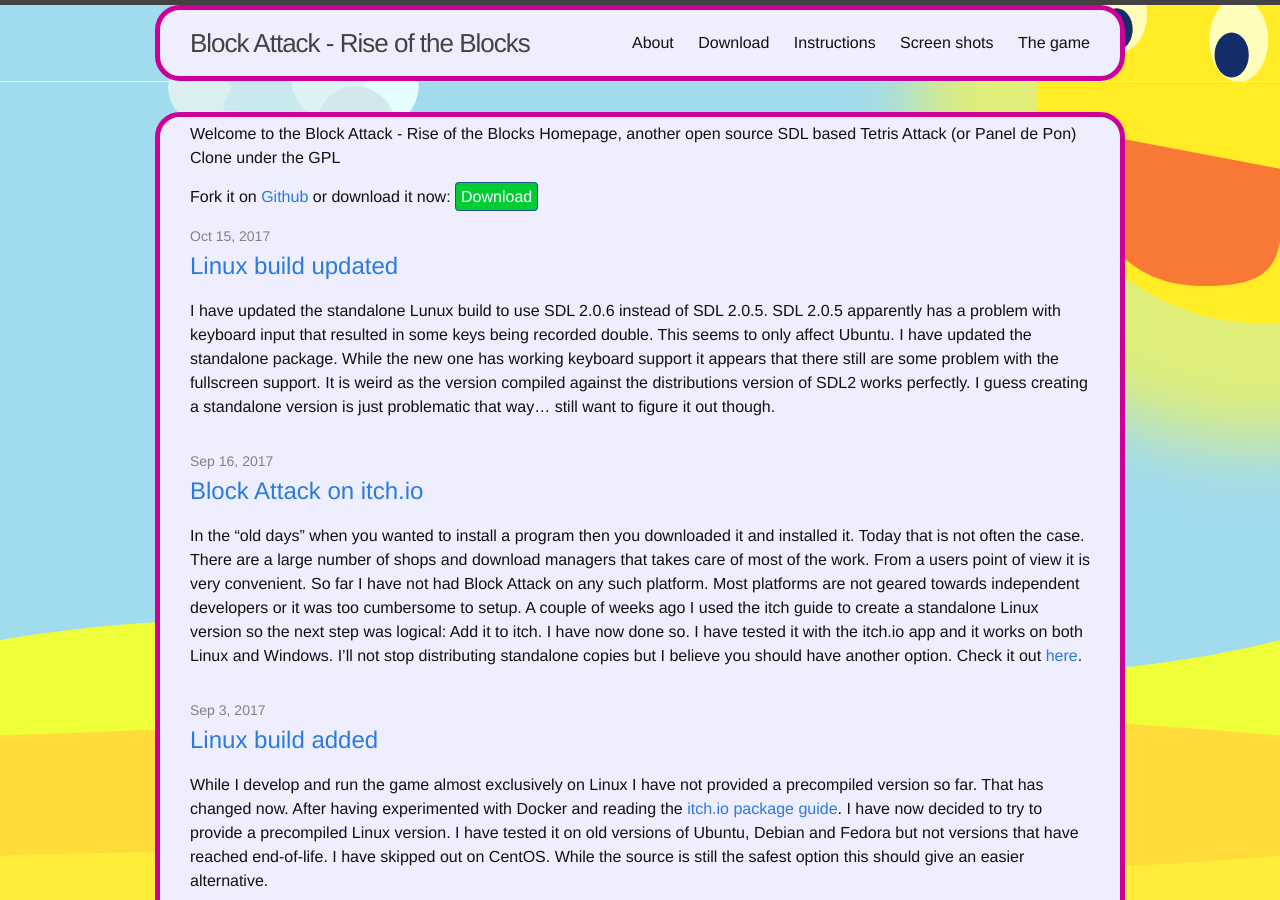
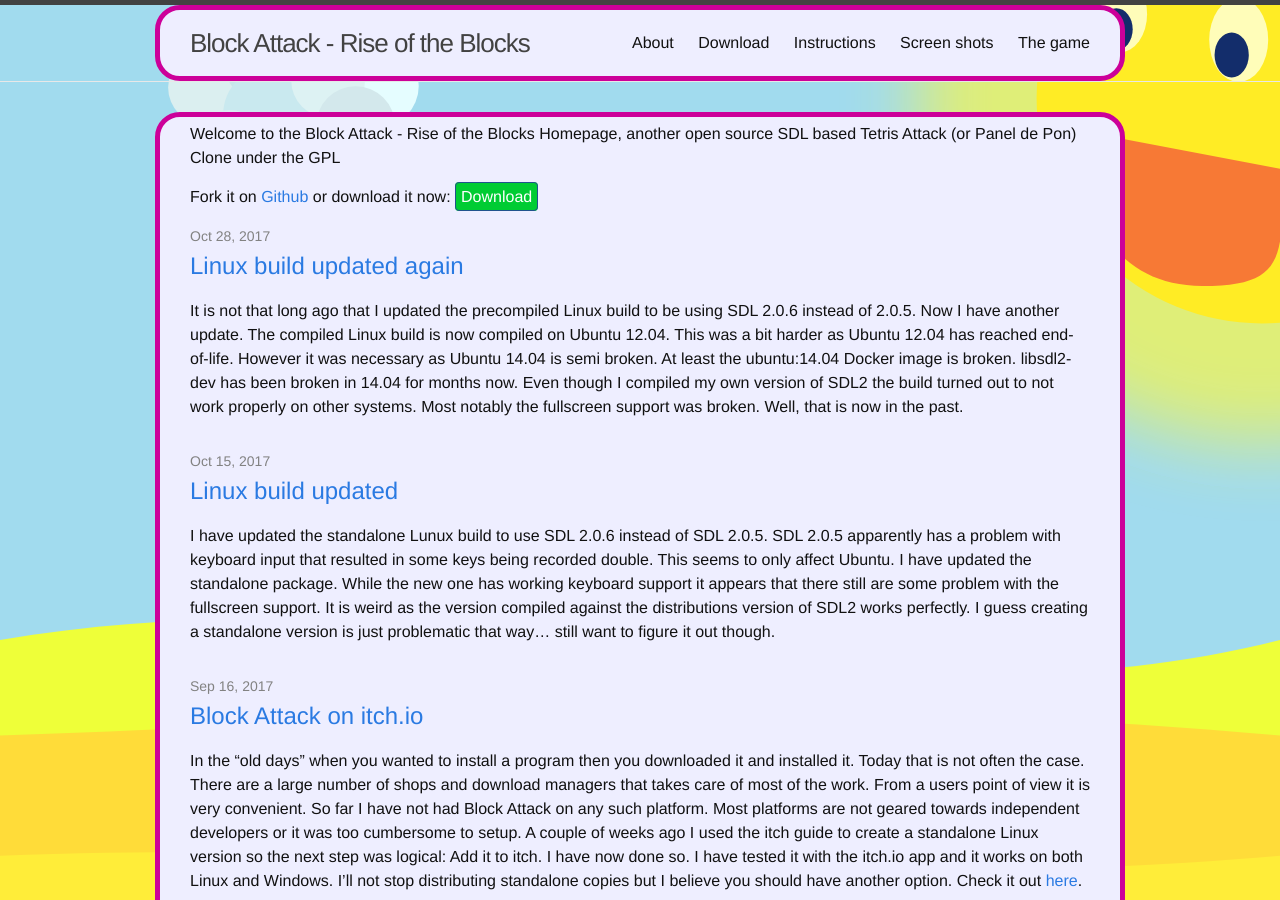
Before and after one commit to blockattack/blockattack-www, a Jekyll site: the page built from index.html, in a window 1280 px wide and 900 px high. Built offline with Jekyll 4.4.1, drawn with Linux system fonts in a browser that asks for light colours.

Commit message:
Updated with the lastes Linux build

```diff
--- /dev/null
+++ b/_posts/2017-10-28-linux_build_updated_again.markdown
@@ -0,0 +1,7 @@
+---
+layout: post
+title: "Linux build updated again"
+date: 2017-10-28
+catagories: news
+---
+It is not that long ago that I updated the precompiled Linux build to be using SDL 2.0.6 instead of 2.0.5. Now I have another update. The compiled Linux build is now compiled on Ubuntu 12.04. This was a bit harder as Ubuntu 12.04 has reached end-of-life. However it was necessary as Ubuntu 14.04 is semi broken. At least the ubuntu:14.04 Docker image is broken. libsdl2-dev has been broken in 14.04 for months now. Even though I compiled my own version of SDL2 the build turned out to not work properly on other systems. Most notably the fullscreen support was broken. Well, that is now in the past.
--- a/download.md
+++ b/download.md
@@ -8,7 +8,7 @@ Welcome to the download page. It is here the real stuff are.
 
 # Version 2.1.2 (recommended):
 
-[Linux no-installer 2.1.2](https://github.com/blockattack/blockattack-game/releases/download/v2.1.2/blockattack-linux-2.1.2-2.tar.bz2){:class="download-link"}
+[Linux no-installer 2.1.2](https://github.com/blockattack/blockattack-game/releases/download/v2.1.2/blockattack-linux-2.1.2-3.tar.bz2){:class="download-link"}
 
 [Windows installer 2.1.2](https://github.com/blockattack/blockattack-game/releases/download/v2.1.2/blockattack-installer-2.1.2.exe){:class="download-link"}
 
```
